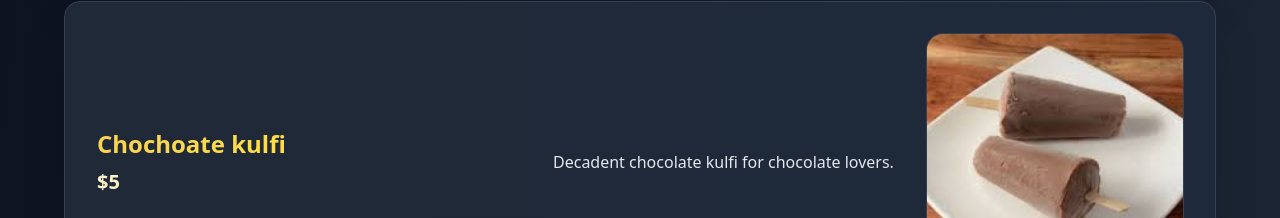
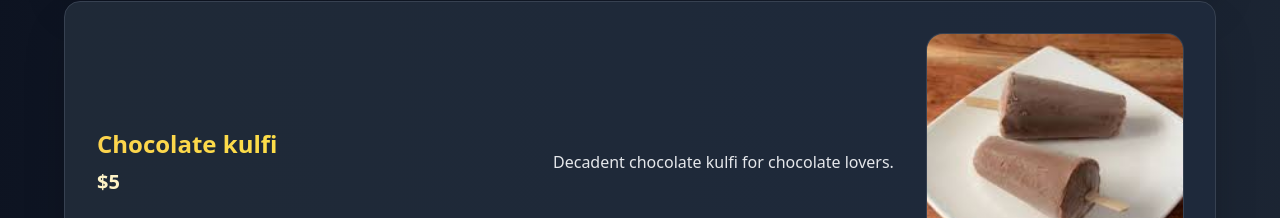
Before and after one commit to Roshang06/Seema-Official-Website, a Next.js app: page /menu in a window 1280 px wide. Shown: the part 7733-7951 px from the top of the page. Built offline with nearby package versions, Linux system fonts and the light colour scheme.

Commit message:
Fixed chocolate spelling
Fixed

```diff
--- a/src/app/menu/page.jsx
+++ b/src/app/menu/page.jsx
@@ -60,7 +60,7 @@ const MENU = [
     items: [
   { name: "Malai kulfi", description: "Creamy traditional kulfi with cardamom.", img: "/malaikulfi.jpg" , price: "$5" },
   { name: "Mango kulfi", description: "Seasonal mango folded into chilled kulfi.", img: "/mangokulfi.jpg"  , price: "$5"},
-  { name: "Chochoate kulfi", description: "Decadent chocolate kulfi for chocolate lovers.", img: "/chocolate.jpg" , price: "$5" },
+  { name: "Chocolate kulfi", description: "Decadent chocolate kulfi for chocolate lovers.", img: "/chocolate.jpg" , price: "$5" },
   { name: "oreo kulfi", description: "Crunchy Oreo swirls in classic kulfi.", img: "/oreo.jpg" , price: "$5" },
     ],
   },
```
